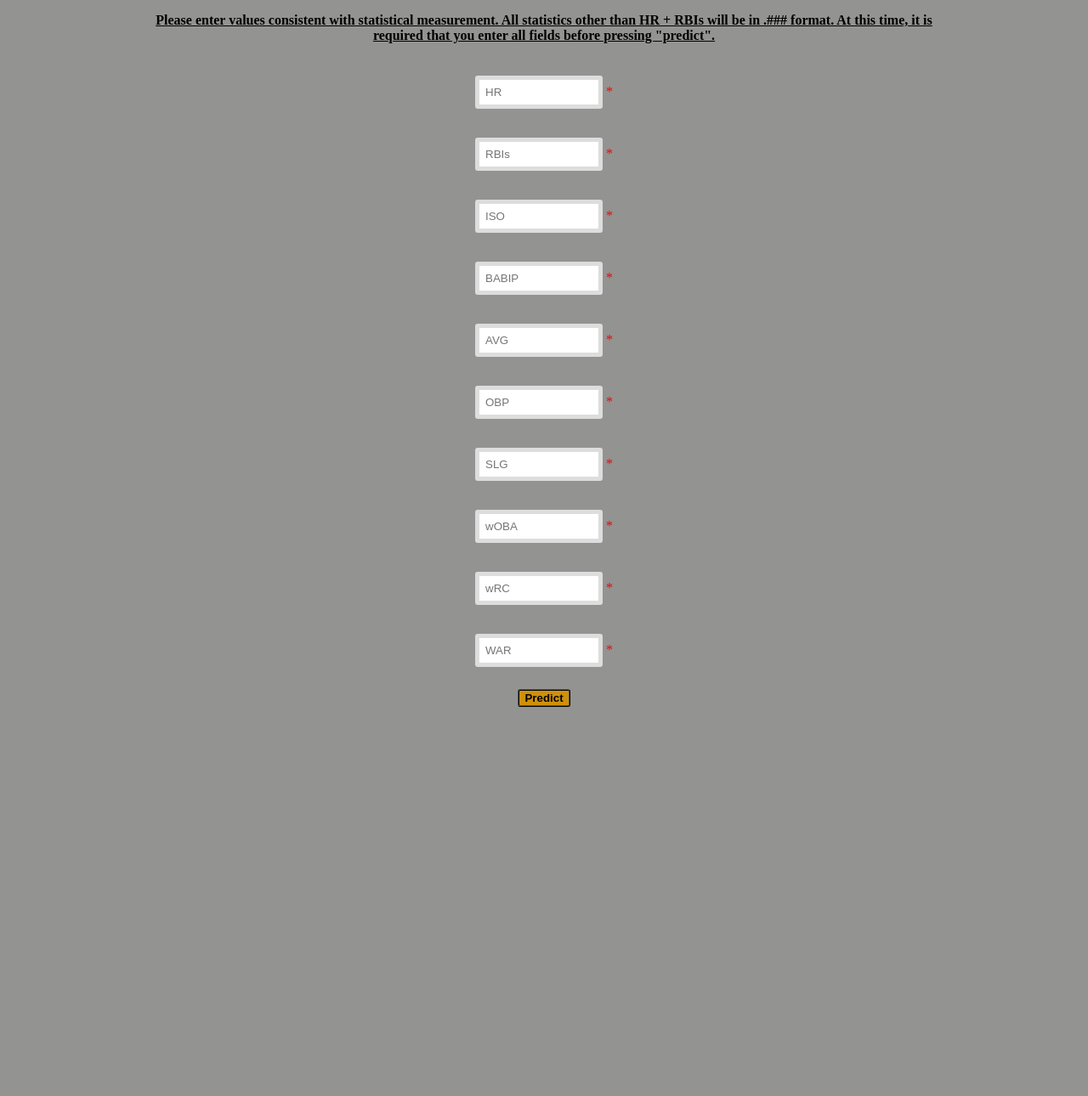
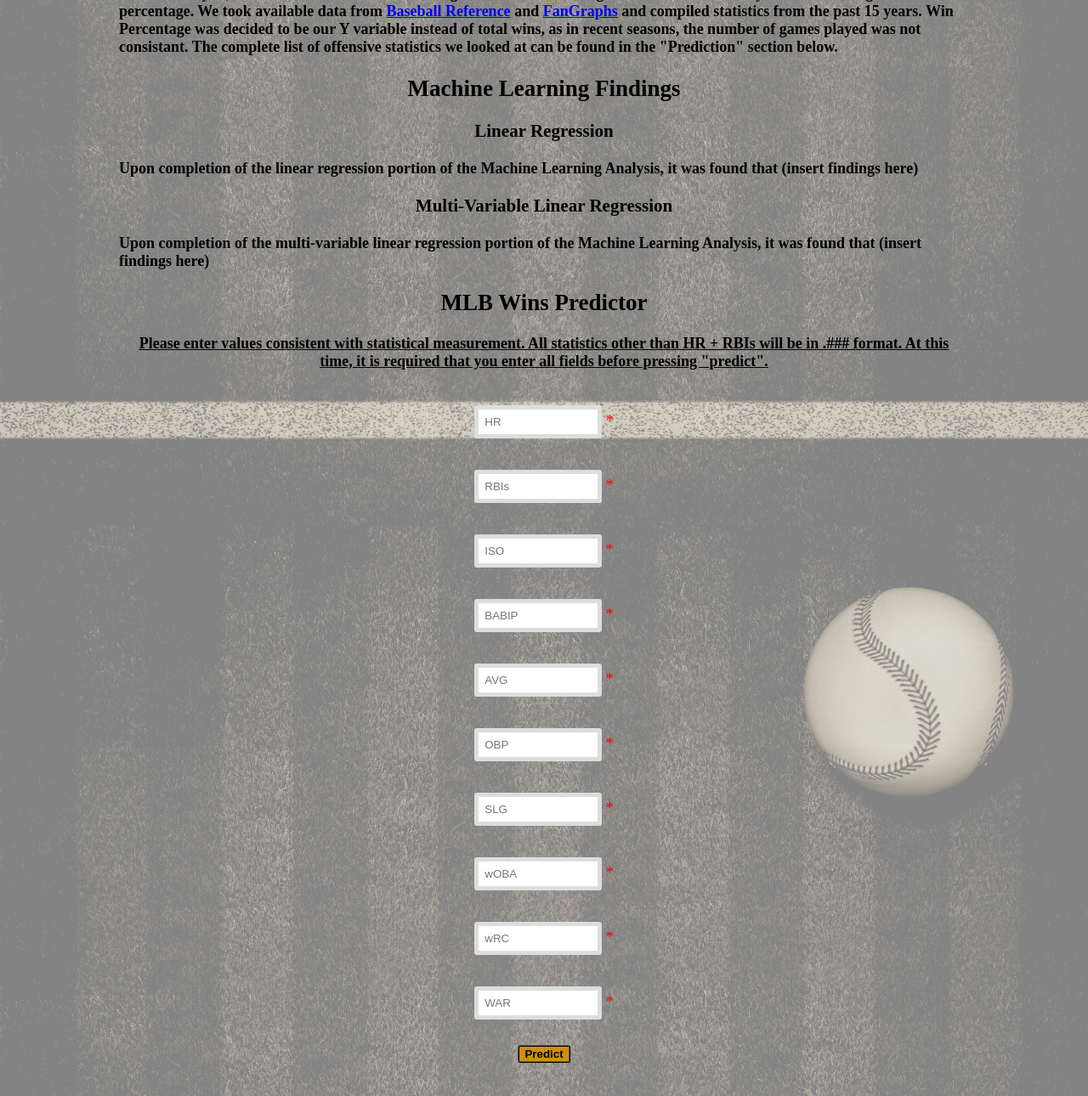
Before and after one commit to niculbolas/OnBaseAnalysis, a Flask app: page / in a window 1280 px wide. Shown: the part 381-1671 px from the top of the page at 85% size. Before the commit the page ends 1213 px from the top, so only its background shows below. Run offline with Flask 2, Linux system fonts and the light colour scheme; parts of the project's set-up code (start-up, migrations or seed data) failed here and were passed over; some libraries are stand-ins or nearby versions.

Commit message:
further refined html page

```diff
--- a/dashboard/static/styles/styles.css
+++ b/dashboard/static/styles/styles.css
@@ -1,5 +1,12 @@
 #wrapper { width: 1000px; margin: 0 auto; }
-body {background-color: rgb(147, 147, 146);}
+body {background-color: rgb(147, 147, 146);
+    background-image: url("../images/background.jpeg");
+    background-repeat: no-repeat;
+    background-attachment: fixed;
+    background-size: cover;
+    color: black;
+    font-size: large;
+}
 button {
     font-weight: bold;
     background-color: #cf900a;
@@ -10,6 +17,14 @@
     border-color: black;
     font-family: Arial;
     border-style: ridge;
+}
+.Intro{
+    text-align: left;
+    font-weight: normal;
+    font-size: large;
+}
+.header{
+    font-size: larger;
 }
 input {
     margin: 8px 0;
@@ -30,3 +45,13 @@
     padding: 7px;
     background-color: #fff;
 }
+table {
+    border-collapse: collapse;
+    border: 2px black solid;
+    font: 12px sans-serif;
+}
+
+td {
+    border: 1px black solid;
+    padding: 5px;
+}
--- a/dashboard/template/index.html
+++ b/dashboard/template/index.html
@@ -7,14 +7,33 @@
         <link rel = "stylesheet" href="../static/styles/styles.css">
         <style>
             div {text-align:center;}
+            body {background-image: "https://media.istockphoto.com/photos/baseball-days-picture-id1314816874?b=1&k=20&m=1314816874&s=170667a&w=0&h=nGrSguY-vQ0hg3RElMk_vvtD7YKro_0qnBd_Shz5bjs=;"}
         </style>
     </head>
     <body>
         <div id = "wrapper">
+            <div class = "jumbotron">
+                <h1 class = "display-4">Results of MLB Team Statistical Analysis</h1>
+                <img src = "https://www.siue.edu/~jackswi/images/mlbteams.jpg" width = "800" height = "250"/>
+            </div>
+            <div class = "page">
+                <div class = "container">
+                    <div class = "intro">
+                        <b>
+                            <p class = "Intro"><b>For this analysis, our team was interested in looking at which team batting statistic was more likely to result in a higher win percentage.
+                                We took available data from  <a href="https://www.baseball-reference.com/" target="_blank">Baseball Reference</a> and  <a href="https://www.fangraphs.com/" target="_blank">FanGraphs</a> and compiled statistics from the past 15 years. Win Percentage was decided to be our Y variable instead of total wins, as in recent seasons, the number of
+                                games played was not consistant. The complete list of offensive statistics we looked at can be found in the "Prediction" section below. </b></p>
+                        </b>
+                            <h2>Machine Learning Findings</h2>
+                            <h3>Linear Regression</h3>
+                            <p class = "Intro"><b>Upon completion of the linear regression portion of the Machine Learning Analysis, it was found that (insert findings here) </b></p>
+                            <h3>Multi-Variable Linear Regression</h3>
+                            <p class = "Intro"><b>Upon completion of the multi-variable linear regression portion of the Machine Learning Analysis, it was found that (insert findings here) </b></p>
+
             <!---Initialize structure of Title and house picture--->
             <div class = "title">
-                <h1>MLB Wins Predictor</h1>
-                <img src="https://media.istockphoto.com/photos/baseball-days-picture-id1314816874?b=1&k=20&m=1314816874&s=170667a&w=0&h=nGrSguY-vQ0hg3RElMk_vvtD7YKro_0qnBd_Shz5bjs=" class="house"/>
+                <h2>MLB Wins Predictor</h2>
+                <!-- <img src="https://media.istockphoto.com/photos/baseball-days-picture-id1314816874?b=1&k=20&m=1314816874&s=170667a&w=0&h=nGrSguY-vQ0hg3RElMk_vvtD7YKro_0qnBd_Shz5bjs=" class="house"/> -->
             </div>
             <!---Containerize main page for styling--->
             <div class = "page">
@@ -65,6 +84,7 @@
                     <div class ="pred">
                         <p class = "result"><b>{{ prediction_text }}</b></p>
                     </div>
+
                 </div>
             </div>
         </div>
```
Also changed, not shown: dashboard/static/images/background.jpeg (added), dashboard/static/images/background2.png (added), dashboard/static/images/background2.webp (added).
